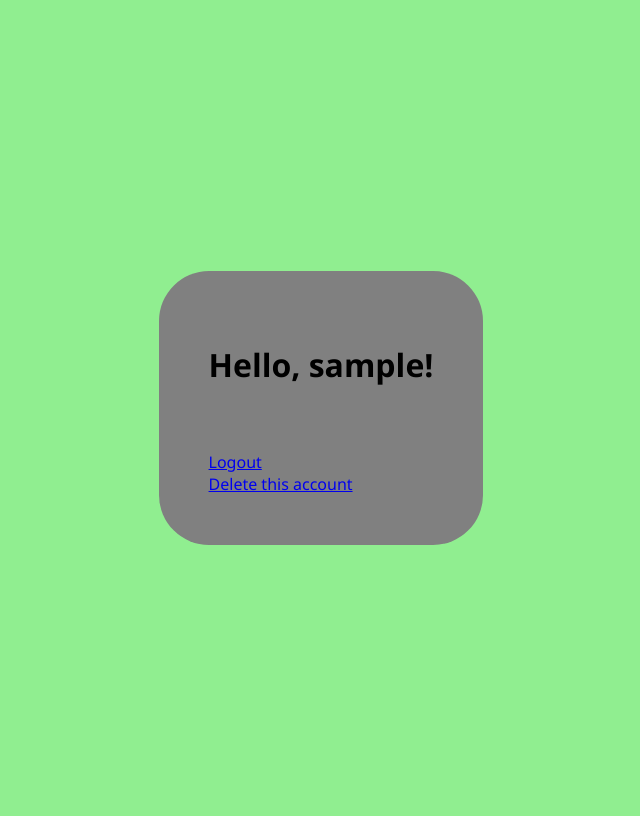
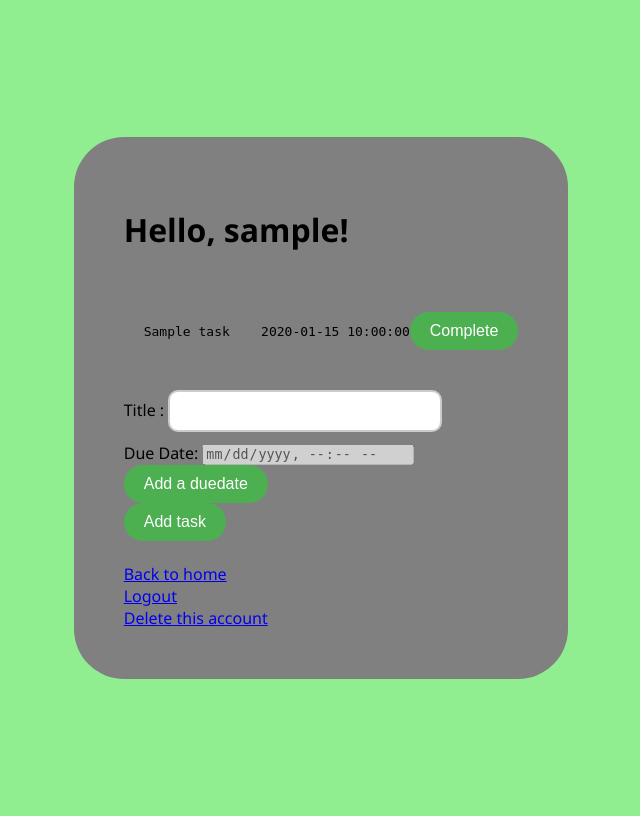
Before and after one commit to mysterious-diamond/To-Do-list-web-app, a Flask app: page / in a window 1280 px wide. Shown: the whole page, without its empty margins (319-959 px from the left). Run offline with Flask 3, Linux system fonts and the light colour scheme; the visitor is signed in with stand-in values (Sample User, id 1); tables that the repository leaves empty or names only in its code hold one stand-in row (values such as "Sample post").

Commit message:
due date addition to tasks

```diff
--- a/app.py
+++ b/app.py
@@ -7,7 +7,8 @@ app.secret_key = "123"
 bcrypt = Bcrypt(app)
 
 conn = mysql.connector.connect(
-    host = "172.29.208.1",
+    host = "172.31.128.1",
+    port=3306,
     user = "root",
     password = "pass",
     database = "db1",
@@ -24,10 +25,10 @@ def home() :
         return redirect("/login")
 
     cur = conn.cursor(dictionary=True)
-    cur.execute("SELECT * FROM tasks WHERE user_id = %s", (session["id"],))
+    cur.execute("SELECT * FROM tasks WHERE user_id = %s ORDER BY creation_date ASC", (session["id"],))
     res = cur.fetchall()
 
-    return render_template("home.html", name=session["username"], res=res)
+    return render_template("home.html", name=session["username"], tasks=res)
 
 @app.route("/login", methods=["GET", "POST"])
 def login() :
@@ -39,11 +40,11 @@ def login() :
     username = request.form.get("username")
     passwd = request.form.get("password")
 
-    cur.execute("SELECT id, passwd FROM users WHERE username = %s OR email = %s", (username, username))
+    cur.execute("SELECT id, passwd, username FROM users WHERE LOWER(username) = LOWER(%s) OR LOWER(email) = LOWER(%s)", (username, username))
     res = cur.fetchone()
 
     if res and bcrypt.check_password_hash(res["passwd"], passwd):
-            register_session(username, res["id"])
+            register_session(res["username"], res["id"])
             return redirect("/")
 
     return render_template("login.html")
@@ -59,7 +60,7 @@ def signup() :
     passwd = request.form.get("password")
     email = request.form.get("email")
 
-    cur.execute("SELECT passwd FROM users WHERE username = %s OR email = %s", (username, email))
+    cur.execute("SELECT passwd FROM users WHERE LOWER(username) = LOWER(%s) OR LOWER(email) = LOWER(%s)", (username, email))
     res = cur.fetchone()
 
     if res:
@@ -89,5 +90,39 @@ def delete_acc() :
     cur.execute("DELETE FROM users WHERE id = %s", (session["id"],))
     return redirect("/login")
 
+@app.route("/task-add", methods=["GET", "POST"])
+def task_add() :
+    if "username" not in session :
+        return redirect("/login")
+
+    if request.method == "GET" :
+        return render_template("task_add.html")
+
+    title = request.form.get("title")
+    due_date = request.form.get("due_date")
+
+    cur = conn.cursor(dictionary=True)
+    cur.execute("SELECT * FROM tasks WHERE title = %s AND user_id = %s", (title, session["id"]))
+    res = cur.fetchone()
+
+    if res :
+        return render_template("task_add.html")
+
+    if not due_date :
+        cur.execute("INSERT INTO tasks(user_id, title) VALUES(%s, %s)", (session["id"], title))
+    else :
+        cur.execute("INSERT INTO tasks(user_id, title, due_date) VALUES(%s, %s, %s)", (session["id"], title, due_date))
+
+    return redirect("/")
+
+@app.route("/complete-task/<int:task_id>", methods=["POST"])
+def complete_task(task_id) :
+    if "id" not in session :
+        return redirect("/login")
+
+    cur = conn.cursor(dictionary=True)
+    cur.execute("DELETE FROM tasks WHERE id=%s AND user_id=%s", (task_id, session["id"]))
+    return redirect("/")
+
 if __name__ == "__main__":
     app.run(debug=True)
--- a/static/style.css
+++ b/static/style.css
@@ -4,6 +4,11 @@ body {
     align-items: center;
     justify-content: center;
     height: 100vh;
+}
+
+ul {
+    list-style-type: disc; /* show regular bullets */
+    padding-left: 20px;    /* space so bullets don’t overlap with text */
 }
 
 .form-container{
@@ -14,3 +19,48 @@ body {
     width: fit-content;
     border-radius: 50px;
 }
+
+.task-item {
+    display: flex;
+    justify-content: space-between; /* pushes text left, button right */
+    align-items: center;            /* keeps them vertically aligned */
+    margin-bottom: 10px;            /* space between tasks */
+}
+
+input[type="text"],
+input[type="password"],
+input[type="email"] {
+    padding: 10px;
+    border: 2px solid #ccc;
+    border-radius: 10px;  /* rounded rectangle */
+    font-size: 16px;
+    margin-bottom: 10px;
+    width: 250px;
+    outline: none;
+    transition: border-color 0.3s ease;
+}
+
+input[type="text"]:focus,
+input[type="password"]:focus,
+input[type="email"]:focus {
+    border-color: #4CAF50; /* green highlight on focus */
+}
+
+/* Style for submit buttons */
+button,
+input[type="submit"] {
+    padding: 10px 20px;
+    border: none;
+    border-radius: 20px;  /* pill-shaped button */
+    background-color: #4CAF50; /* nice green */
+    color: white;
+    font-size: 16px;
+    cursor: pointer;
+    transition: background-color 0.3s ease, transform 0.2s ease;
+}
+
+button:hover,
+input[type="submit"]:hover {
+    background-color: #45a049;
+    transform: scale(1.05); /* slight zoom on hover */
+}
--- a/templates/home.html
+++ b/templates/home.html
@@ -1,13 +1,62 @@
+<!DOCTYPE html>
+
 <html>
 <head>
     <link rel="stylesheet" href="{{ url_for('static', filename='style.css') }}">
 </head>
 <body>
     <div class="form-container">
-        <h1>Hello, {{name}}!</h1><br><br>
+        <h1>Hello, {{name}}!</h1><br>
+        <ul>
+            {% for task in tasks %}
+                <li class="task-item">
+                    {% if task.due_date %}
+                        <pre>{{ task.title }}    {{ task.due_date }}</pre>
+                    {% else %}
+                        <span>{{ task.title }}</span>
+                    {% endif %}
 
+                    <form action="/complete-task/{{task.id}}" method="POST" style="display:inline;">
+                        <button type="submit">Complete</button>
+                    </form>
+                </li>
+            {% else %}
+                <li>No tasks yet.</li>
+            {% endfor %}
+        </ul><br>
+
+        <form action="/task-add" method="POST">
+            Title : <input type="text" name="title"><br>
+
+            <div id="dueDateContainer">
+                Due Date:
+                <input type="datetime-local" id="due_date" name="due_date" disabled>
+            </div>
+
+            <button type="button" id="toggleDueDate">Add a duedate</button><br>
+
+            <button type="submit">Add task</button><br>
+        </form><br>
+
+        <a href="/">Back to home</a><br>
         <a href="/logout">Logout</a><br>
         <a href="/delete-acc">Delete this account</a>
     </div>
+
+    <script>
+        const toggleBtn = document.getElementById("toggleDueDate");
+        const dueDateInput = document.getElementById("due_date");
+
+        toggleBtn.addEventListener("click", () => {
+            if (dueDateInput.disabled) {
+                dueDateInput.disabled = false;
+                toggleBtn.textContent = "Disable Due Date";
+            } else {
+                dueDateInput.disabled = true;
+                dueDateInput.value = ""; // clear value if disabled
+                toggleBtn.textContent = "Enable Due Date";
+            }
+        });
+    </script>
 </body>
 </html>
--- a/templates/login.html
+++ b/templates/login.html
@@ -1,3 +1,5 @@
+<!DOCTYPE html>
+
 <html>
 <head>
     <link rel="stylesheet" href="{{ url_for('static', filename='style.css') }}">
--- a/templates/signup.html
+++ b/templates/signup.html
@@ -1,3 +1,5 @@
+<!DOCTYPE html>
+
 <html>
 <head>
     <link rel="stylesheet" href="{{ url_for('static', filename='style.css') }}">
```
